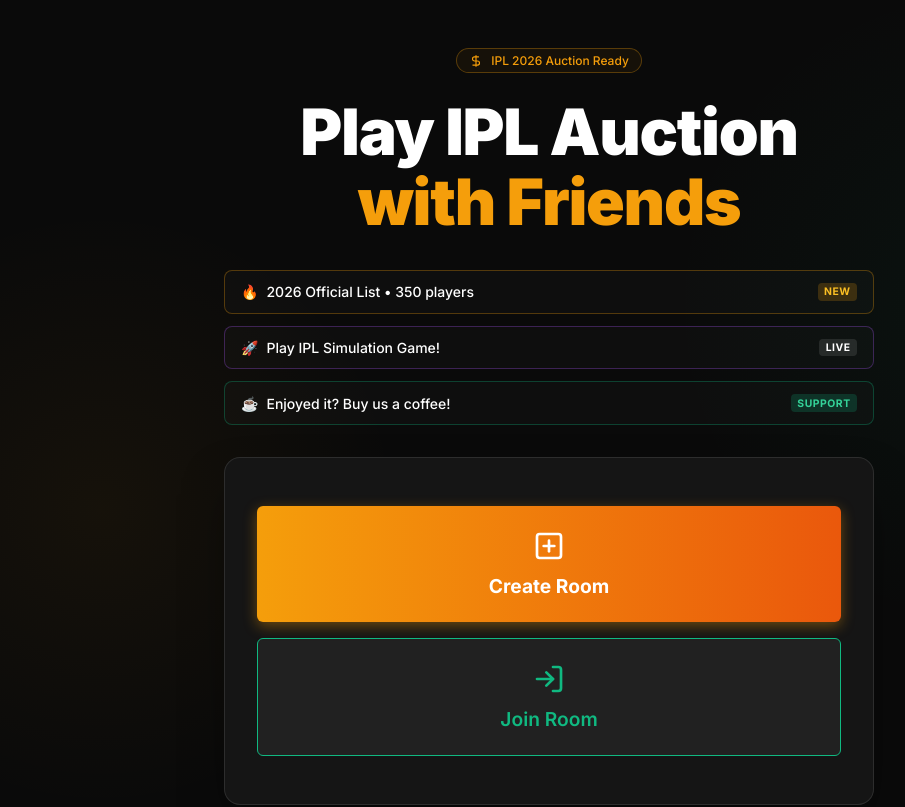
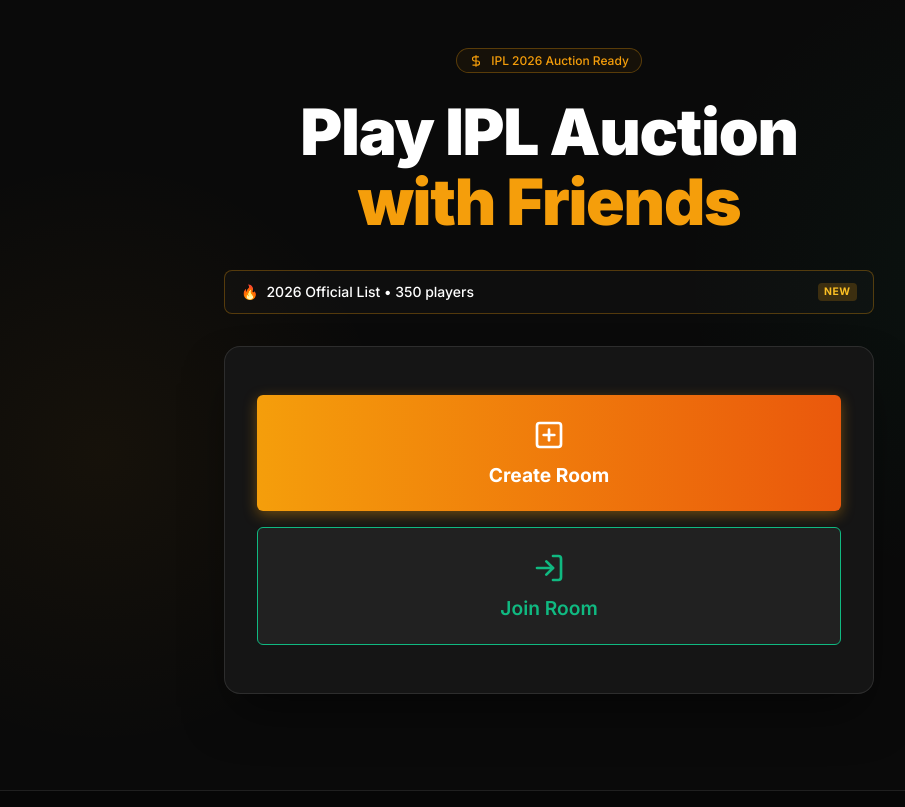
Before and after one commit to lokavinashh2004/iplauction, a React (Vite) app: page / in a window 1280 px wide. Shown: the top 807 px of the page, without its empty margins (91-996 px from the left). Built offline with nearby package versions, Linux system fonts and the light colour scheme.

Commit message:
ui: remove simulation game and buy coffee banners from home

```diff
--- a/src/Home.jsx
+++ b/src/Home.jsx
@@ -129,18 +129,6 @@
                         <span style={{ color: '#f59e0b' }}>🔥</span> 2026 Official List • 350 players
                     </span>
                     <span className="banner-tag bg-orange">NEW</span>
-                </div>
-                <div className="banner-item purple">
-                    <span className="flex items-center" style={{ gap: '0.5rem' }}>
-                        <span style={{ color: '#a855f7' }}>🚀</span> Play IPL Simulation Game!
-                    </span>
-                    <span className="banner-tag bg-neutral">LIVE</span>
-                </div>
-                <div className="banner-item green">
-                    <span className="flex items-center" style={{ gap: '0.5rem' }}>
-                        <span style={{ color: '#10b981' }}>☕</span> Enjoyed it? Buy us a coffee!
-                    </span>
-                    <span className="banner-tag bg-green">Support</span>
                 </div>
             </div>
 
```
